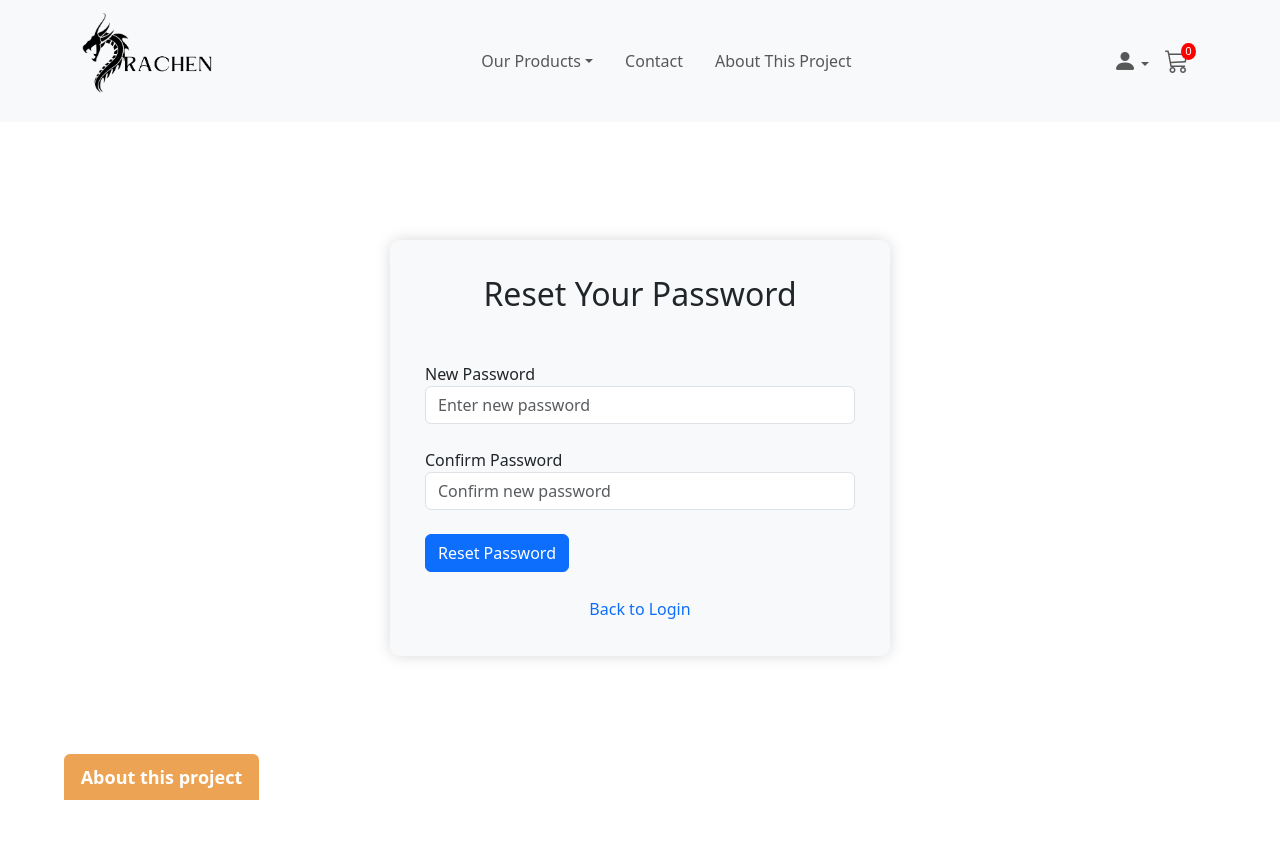
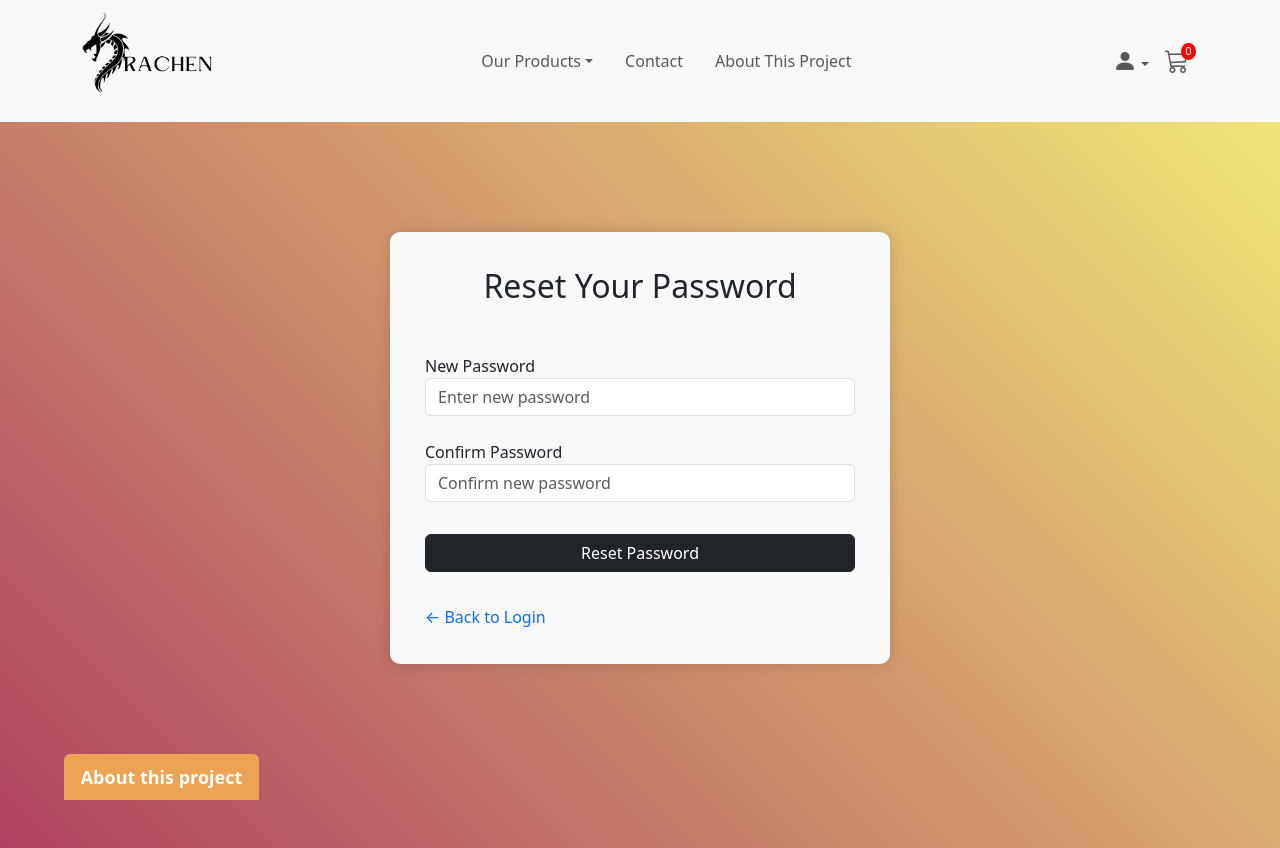
Before and after one commit to MicaelaChans/e-commerce-Front, a React (Vite) app: page /reset-password-page in a window 1280 px wide. Built offline with nearby package versions, Linux system fonts and the light colour scheme.

Commit message:
Reset Password arreglado con toasts

```diff
--- a/src/components/ForgotPassword.jsx
+++ b/src/components/ForgotPassword.jsx
@@ -60,9 +60,9 @@ function ForgotPassword() {
               </button>
             </div>
           </form>
-          <div className="mt-4 d-flex justify-content-end">
+          <div className="mt-2 d-flex">
             <Link to={"/login"} className="link-register">
-              Back to Login
+            &larr; Back to Login
             </Link>
           </div>
         </div>
--- a/src/components/ResetPassword.jsx
+++ b/src/components/ResetPassword.jsx
@@ -2,23 +2,19 @@ import React, { useState } from "react";
 import axios from "axios";
 import "../styles/ResetPassword.css";
 import { Link } from "react-router-dom";
+import { ToastContainer, toast } from "react-toastify";
 
 function ResetPassword() {
   const [newPassword, setNewPassword] = useState("");
   const [confirmPassword, setConfirmPassword] = useState("");
   const [isLoading, setIsLoading] = useState(false);
-  const [errorMessage, setErrorMessage] = useState("");
-  const [successMessage, setSuccessMessage] = useState("");
   const port = import.meta.env.VITE_APP_PORT;
 
   const token = new URLSearchParams(window.location.search).get("token");
 
   const handleResetPassword = async () => {
-    setErrorMessage("");
-    setSuccessMessage("");
-
     if (newPassword !== confirmPassword) {
-      setErrorMessage("Passwords do not match!");
+      toast.error("Passwords do not match!");
       return;
     }
 
@@ -32,21 +28,23 @@ function ResetPassword() {
         }
       );
       if (response.data.message) {
-        setSuccessMessage(response.data.message);
+        toast.success(response.data.message);
       } else if (response.data.error) {
-        setErrorMessage(response.data.error);
+        toast.error(response.data.error);
       } else {
-        setErrorMessage("An error occurred. Please try again.");
+        toast.error("An error occurred. Please try again.");
       }
     } catch (error) {
-      setErrorMessage("An error occurred. Please try again.");
+      toast.error("An error occurred. Please try again.");
     } finally {
       setIsLoading(false);
     }
   };
 
   return (
-    <div className="container full-height mt-5">
+    <div className="reset-container">
+      <ToastContainer />
+      <div className="container full-height mt-5">
       <div className="d-flex justify-content-center">
         <div className="form-box">
           <h2 className="text-center mb-5">Reset Your Password</h2>
@@ -74,26 +72,22 @@ function ResetPassword() {
           </div>
 
           <button
-            className="btn btn-primary btn-block"
+            className="mt-2 btn btn-dark w-100 btn-block"
             onClick={handleResetPassword}
             disabled={isLoading}
           >
             {isLoading ? "Resetting..." : "Reset Password"}
           </button>
-
-          {errorMessage && (
-            <p className="mt-3 text-danger text-center">{errorMessage}</p>
-          )}
-          {successMessage && (
-            <p className="mt-3 text-success text-center">{successMessage}</p>
-          )}
-
-          <Link to={"/login"} className="link-register">
-            Back to Login
-          </Link>
+          <div className="d-flex mt-2">
+            <Link to={"/login"} className="link-register">
+              &larr; Back to Login
+            </Link>
+          </div>
         </div>
       </div>
     </div>
+    </div>
+
   );
 }
 
--- a/src/styles/ResetPassword.css
+++ b/src/styles/ResetPassword.css
@@ -1,3 +1,6 @@
+.reset-container {
+  background: linear-gradient(45deg, #af4261, #f3ec78);
+}
 .full-height {
   min-height: 100vh;
   display: flex;
```
